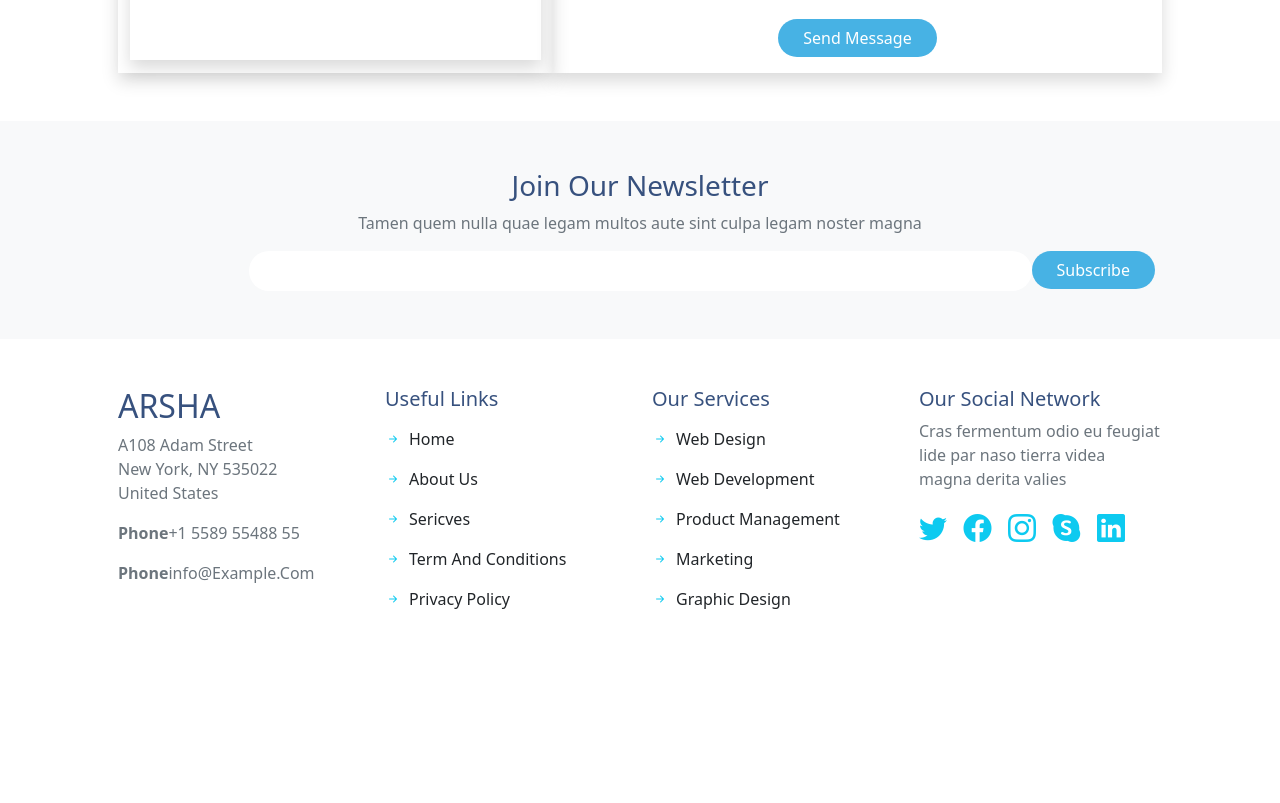
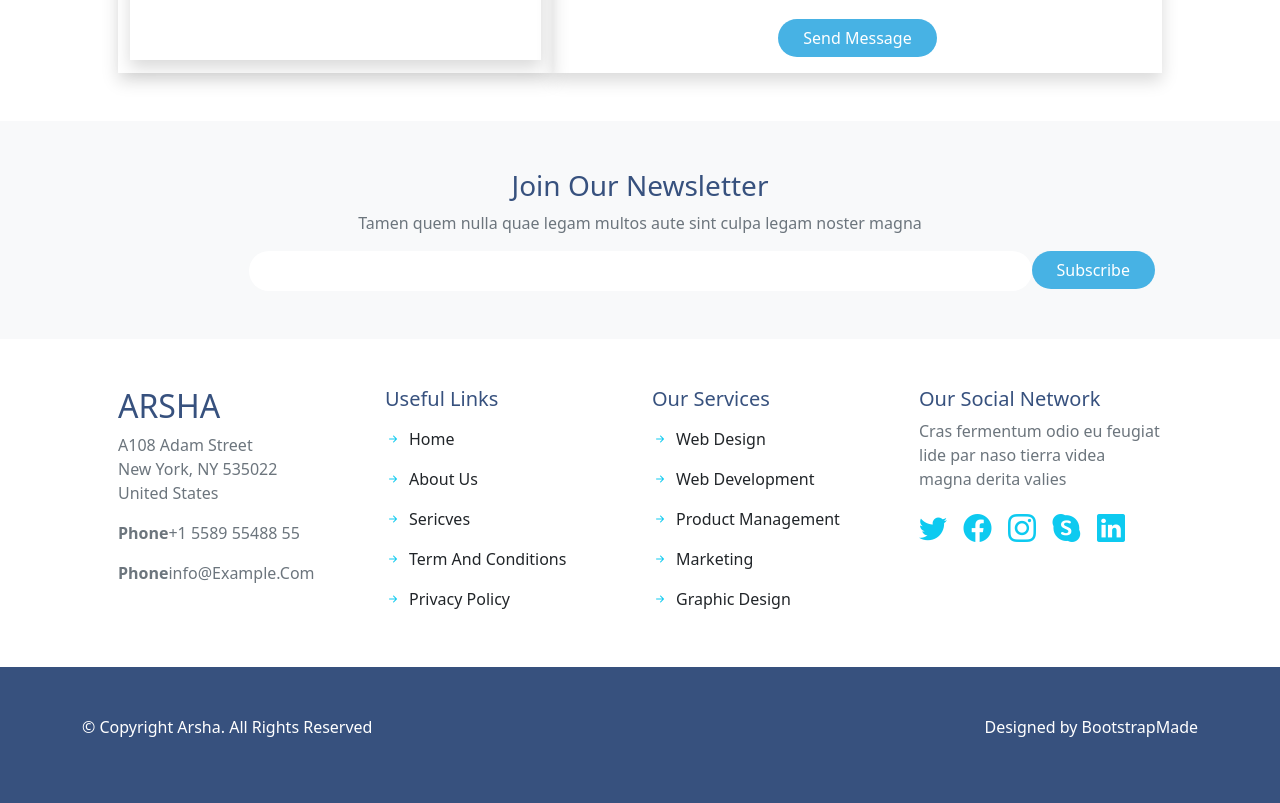
Before and after one commit to rohail-m/bootstrap_arhsa_website, a plain HTML site: page index.html in a window 1280 px wide. Shown: the part 7214-8017 px from the top of the page. Before the commit the page ends 7881 px from the top, so only its background shows below. Drawn offline with nearby package versions, Linux system fonts and the light colour scheme; grey boxes are pictures that could not be loaded.

Commit message:
complete

```diff
--- a/index.html
+++ b/index.html
@@ -963,6 +963,19 @@
 
     </div>
 
+    <div class="continer-fluid p-5" style="background-color: #37517E;">
+        <div class="container text-white">
+            <div class="row">
+                <div class="col-lg-6">
+                    <p> © Copyright Arsha. All Rights Reserved</p>
+                 </div>
+                 <div class="col-lg-6 text-end">
+                     <p>Designed by BootstrapMade</p>
+                 </div>
+            </div>
+        </div>
+    </div>
+
     <script src="https://cdn.jsdelivr.net/npm/bootstrap@5.3.2/dist/js/bootstrap.bundle.min.js"
         integrity="sha384-C6RzsynM9kWDrMNeT87bh95OGNyZPhcTNXj1NW7RuBCsyN/o0jlpcV8Qyq46cDfL" crossorigin="anonymous">
     </script>
```
